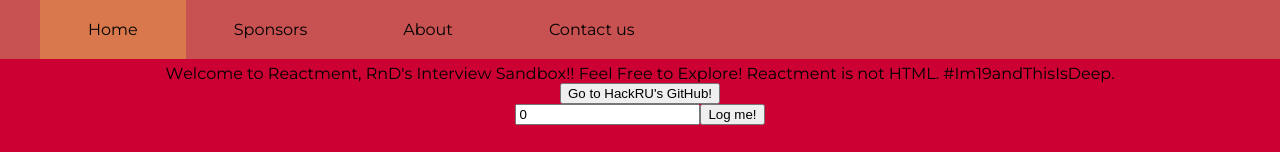
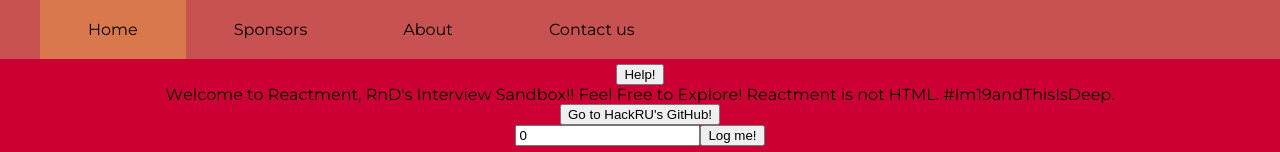
Before and after one commit to HackRU/Reactment, a React (Create React App) app in the folder challenge/: page / in a window 1280 px wide. Shown: the top 152 px of the page. Built offline with nearby package versions, Linux system fonts and the light colour scheme.

Commit message:
Update Home.jsx

```diff
--- a/challenge/src/components/Pages/Home.jsx
+++ b/challenge/src/components/Pages/Home.jsx
@@ -5,6 +5,7 @@ import strings from "../../strings.json";
 import Fade from "react-reveal/Fade";
 import Table from '../Table'
 import GIF from "../Gif"
+import Button from '../Button'
 
 const Home = (props) => {
     return (
@@ -13,6 +14,7 @@ const Home = (props) => {
             <div
               style={{ width: "100%", marginTop: "4rem", textAlign: "center" }}
             >
+              <Button />
               <Fade left cascade>
                 {strings.greeting}
 
```
